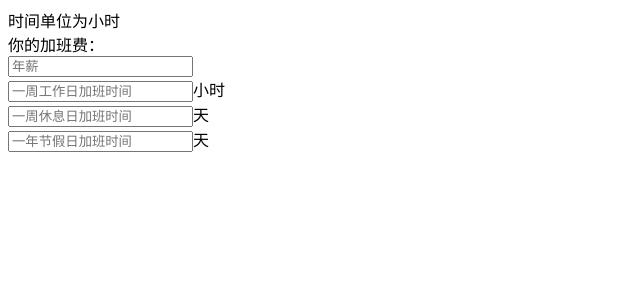
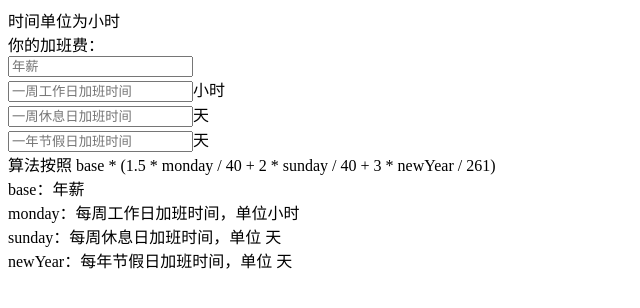
Before and after one commit to simon300000/996icu-calc, a plain HTML site: page index.html in a window 1280 px wide. Shown: the whole page, without its empty margins (0-640 px from the left). Drawn offline with Linux system fonts and the light colour scheme.

Commit message:
Update index.html

```diff
--- a/index.html
+++ b/index.html
@@ -50,6 +50,17 @@
 	</div>
 	<form oninput="update()" onsubmit="return false">
 	</form>
+	<div>
+		算法按照 base * (1.5 * monday / 40 + 2 * sunday / 40 + 3 * newYear / 261)
+		<br>
+		base：年薪
+		<br>
+		monday：每周工作日加班时间，单位小时
+		<br>
+		sunday：每周休息日加班时间，单位 天
+		<br>
+		newYear：每年节假日加班时间，单位 天
+	</div>
 </body>
 <script type="text/javascript">
 	for (let i = 0; i < data.length; i++) {
```
